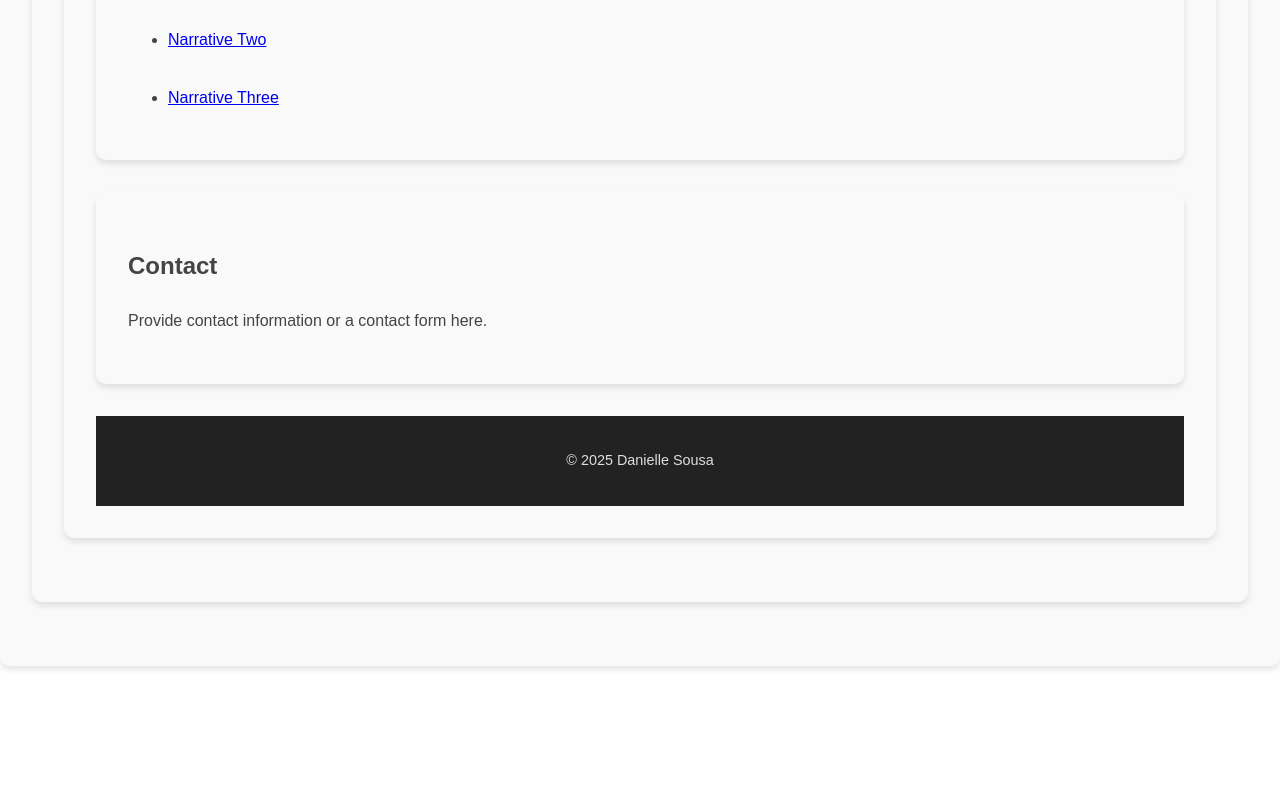
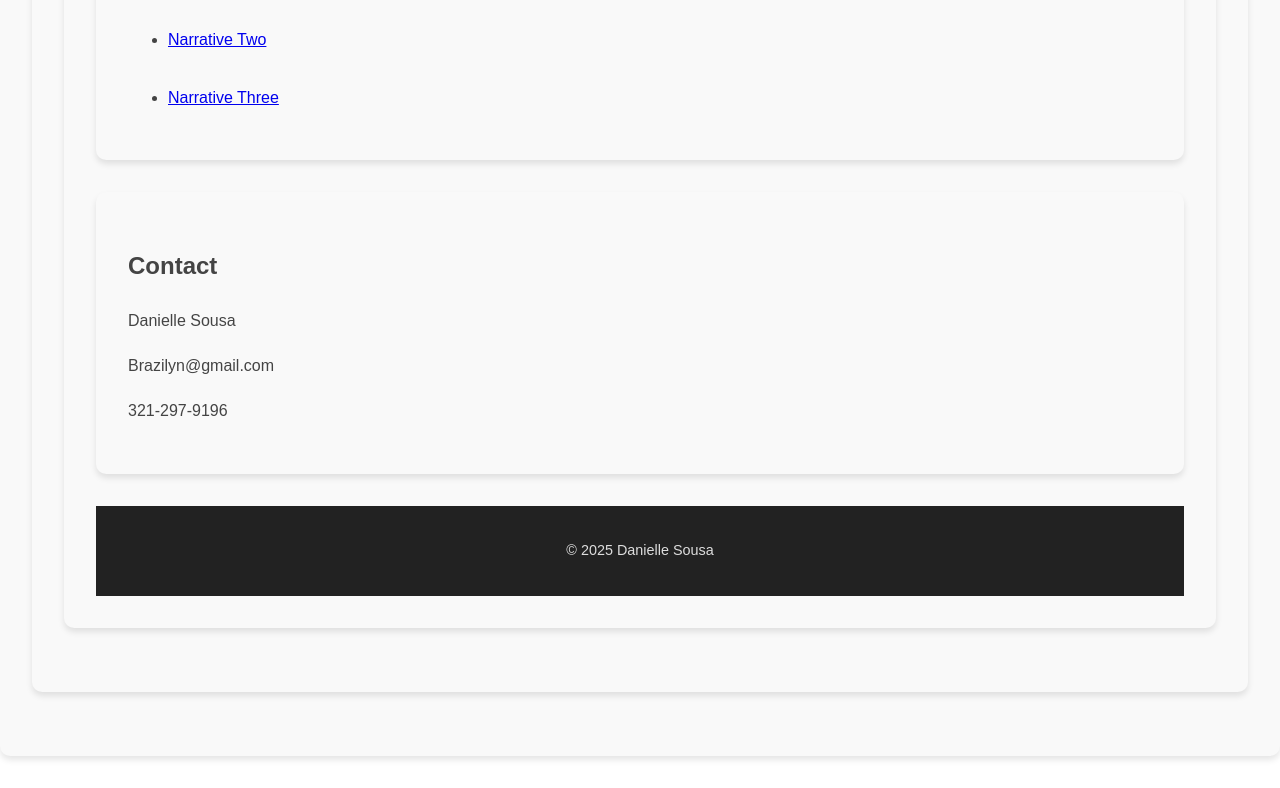
Before and after one commit to Brazilynena027/Brazilynena027.github.io, a plain HTML site: page index.html in a window 1280 px wide. Shown: the part 2195-2983 px from the top of the page. Before the commit the page ends 2893 px from the top, so only its background shows below. Drawn offline with Linux system fonts and the light colour scheme.

Commit message:
Update index.html

```diff
--- a/index.html
+++ b/index.html
@@ -78,7 +78,9 @@
 
     <section id="contact">
         <h2>Contact</h2>
-        <p>Provide contact information or a contact form here.</p>
+        <p>Danielle Sousa</p>
+        <p>Brazilyn@gmail.com</p>
+        <p>321-297-9196</p>
     </section>
     <footer>
         <p>&copy; 2025 Danielle Sousa</p>
```
